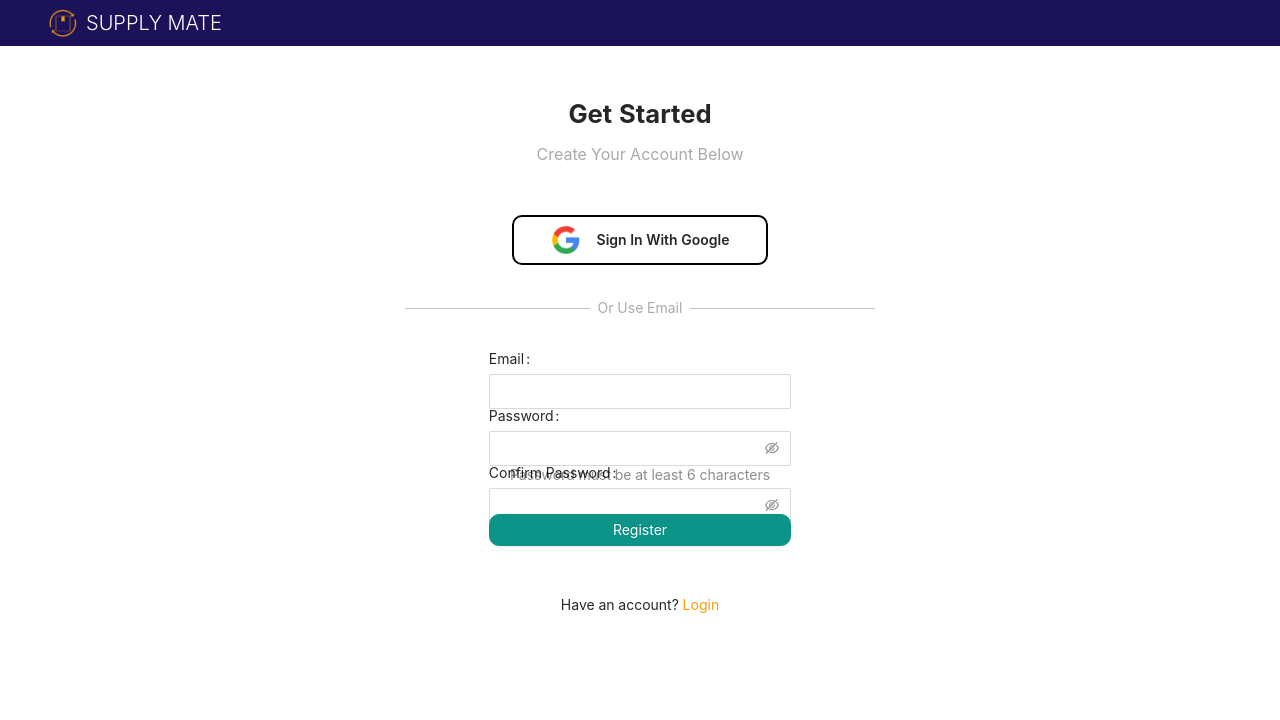
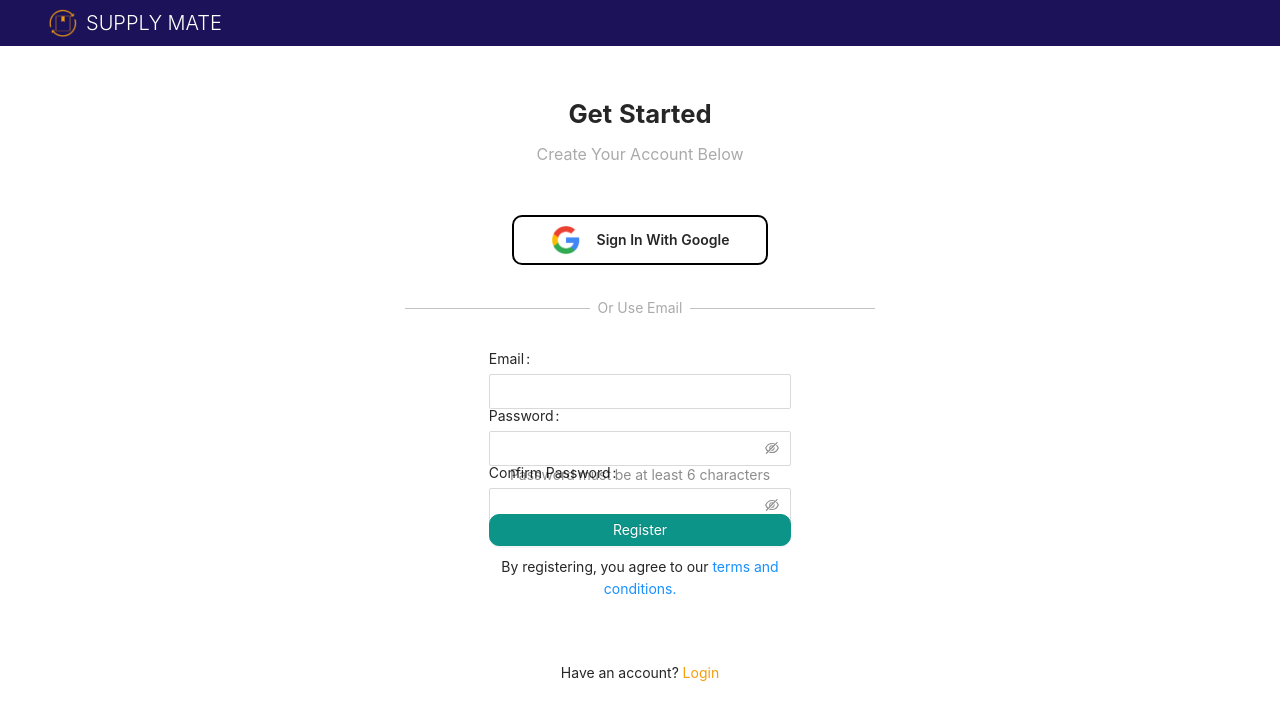
Before and after one commit to johnkirtley/text-service, a Next.js app: page /register in a window 1280 px wide. Shown: the top 720 px of the page. Built offline with nearby package versions, Linux system fonts and the light colour scheme; no server answers.

Commit message:
terms language

```diff
--- a/pages/register.js
+++ b/pages/register.js
@@ -264,11 +264,12 @@ export default function SignIn() {
                                 <Button type="primary" htmlType="submit" className={styles.registerButton}>
                                     {registerAccount ? 'Registering...' : 'Register'}
                                 </Button>
+                                <p style={{ paddingTop: '10px' }}>By registering, you agree to our <a target="_blank" href="https://supplymate.io/termsofservice/" rel="noreferrer">terms and conditions.</a></p>
                             </Form.Item>
                         </Form>
                     </Card>
 
-                    <div className={styles.loginLink}>
+                    <div className={styles.loginLink} style={{ marginBottom: '3rem' }}>
                         <span>Have an account? </span><Link href="/login">Login</Link>
                     </div>
                 </div>
```
